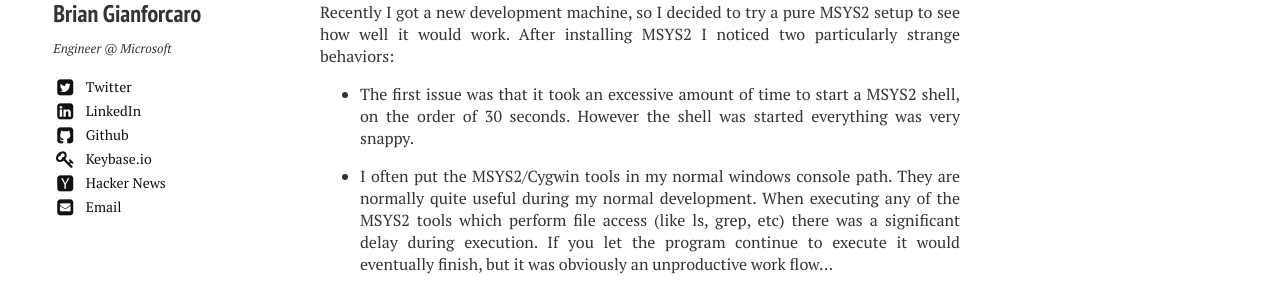
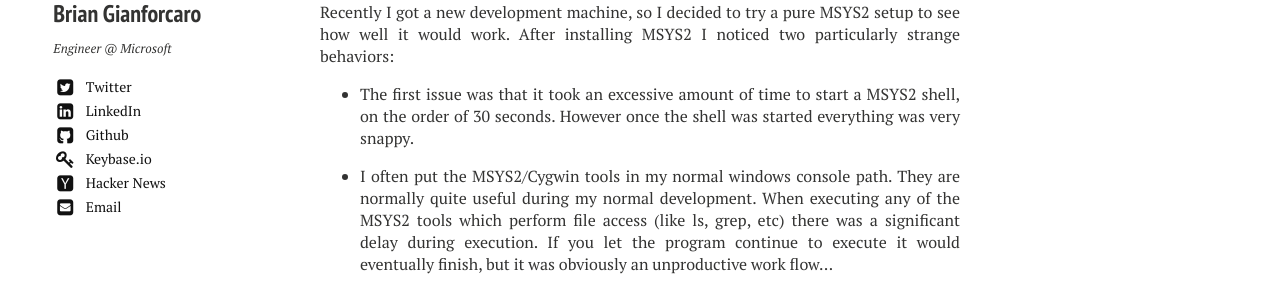
Before and after one commit to bgianfo/bgianfo.github.io, a Jekyll site: the page built from _posts/2015-03-16-cygwin-ad.md, in a window 1280 px wide and 900 px high. Shown: the part 285-579 px from the top of the window. Built offline with Jekyll 4.4.1, drawn with Linux system fonts in a browser that asks for light colours; nearby versions of some CDN libraries; comment, search, counter and statistics services are not loaded.

Commit message:
Small fixes

```diff
--- a/_posts/2015-03-16-cygwin-ad.md
+++ b/_posts/2015-03-16-cygwin-ad.md
@@ -15,7 +15,7 @@
 After installing MSYS2 I noticed two particularly strange behaviors:
 
 - The first issue was that it took an excessive amount of time to start a MSYS2 shell, on the order of 30 seconds.
-  However the shell was started everything was very snappy.
+  However once the shell was started everything was very snappy.
 
 - I often put the MSYS2/Cygwin tools in my normal windows console path. They are normally quite useful during my normal development.
   When executing any of the MSYS2 tools which perform file access (like ls, grep, etc) there was a significant delay during
```
Also changed, not shown: _posts/2014-09-20-how-to-kill-an-azure-linux-vm.md (+2 -2 lines).
